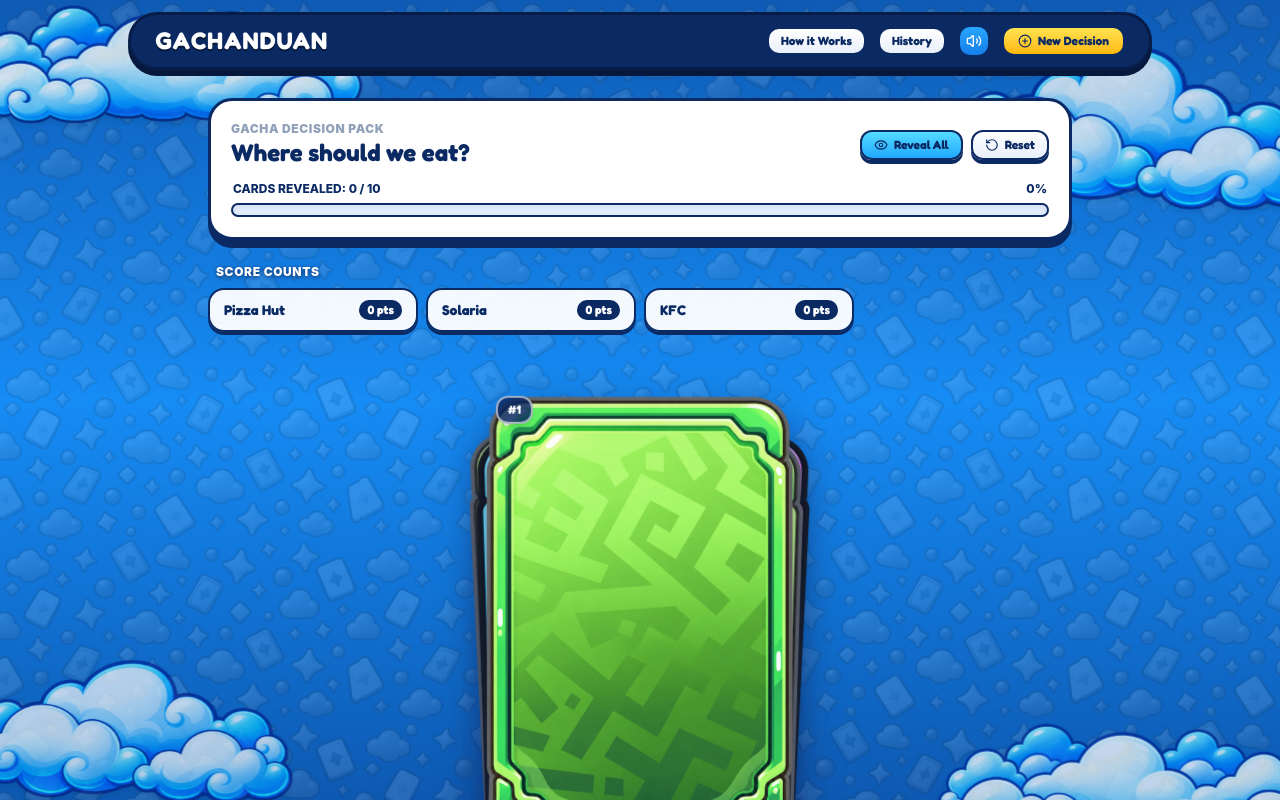
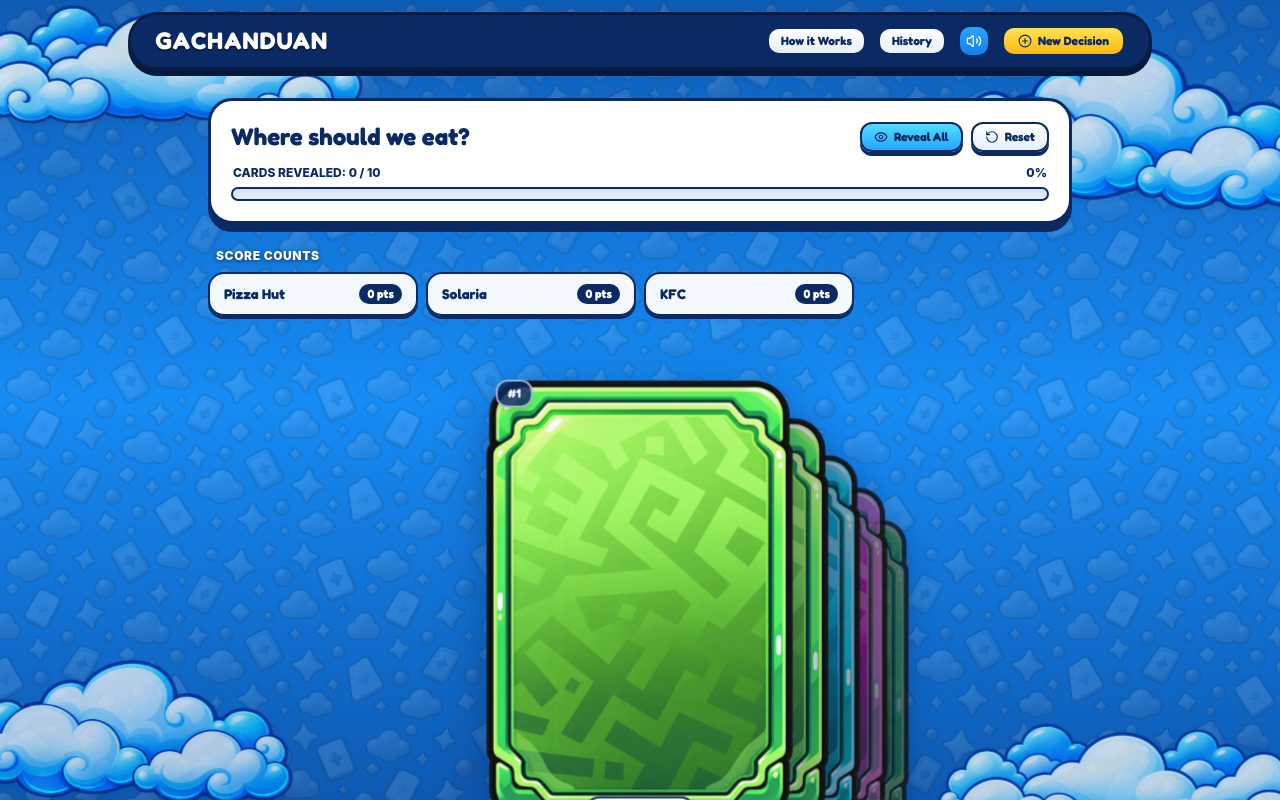
Before and after one commit to GachanduanApp/Gachanduan, a React (Vite) app: page / in a window 1280 px wide. Both pictures are taken after a click on the button "ROLL 10 CARDS". Shown: the top 800 px of the page. Built offline with nearby package versions, Linux system fonts and the light colour scheme.

Commit message:
fixing bad alignments and bugs, also adding glare animation to the revealed cards

```diff
--- a/src/components/GachaCard.tsx
+++ b/src/components/GachaCard.tsx
@@ -1,4 +1,4 @@
-import React from 'react';
+import React, { useRef, useEffect, useCallback } from 'react';
 import { GachaCardData, Rarity } from '../types';
 import { Sparkles } from 'lucide-react';
 
@@ -24,6 +24,157 @@ export const GachaCard: React.FC<GachaCardProps> = ({
   className = '',
 }) => {
   const revealed = isFlipped !== undefined ? isFlipped : card.revealed;
+
+  const cardRef = useRef<HTMLDivElement>(null);
+  const tiltRef = useRef<HTMLDivElement>(null);
+  const glareRef = useRef<HTMLDivElement>(null);
+  const isHoveredRef = useRef<boolean>(false);
+
+  // Dynamic glare background generator following cursor / phone tilt angle
+  const getGlareBackground = useCallback((xPct: string, yPct: string, rarity: Rarity) => {
+    const xNum = parseFloat(xPct);
+    const yNum = parseFloat(yPct);
+    const angle = Math.round((Math.atan2(yNum - 50, xNum - 50) * 180) / Math.PI + 90);
+
+    if (rarity === 'EPIC') {
+      return `radial-gradient(circle 280px at ${xPct}% ${yPct}%, rgba(255, 255, 255, 0.85) 0%, rgba(217, 70, 239, 0.38) 25%, rgba(147, 51, 234, 0.2) 50%, rgba(56, 189, 248, 0.15) 70%, transparent 85%), linear-gradient(${angle}deg, transparent 30%, rgba(255, 255, 255, 0.25) 50%, transparent 70%)`;
+    }
+    if (rarity === 'RARE') {
+      return `radial-gradient(circle 270px at ${xPct}% ${yPct}%, rgba(255, 255, 255, 0.85) 0%, rgba(56, 189, 248, 0.4) 28%, rgba(147, 197, 253, 0.18) 55%, transparent 80%), linear-gradient(${angle}deg, transparent 30%, rgba(255, 255, 255, 0.22) 50%, transparent 70%)`;
+    }
+    return `radial-gradient(circle 260px at ${xPct}% ${yPct}%, rgba(255, 255, 255, 0.8) 0%, rgba(40, 216, 107, 0.32) 30%, rgba(255, 255, 255, 0.1) 55%, transparent 75%), linear-gradient(${angle}deg, transparent 30%, rgba(255, 255, 255, 0.2) 50%, transparent 70%)`;
+  }, []);
+
+  const updateTiltAndGlare = useCallback((normX: number, normY: number, opacity: number = 1) => {
+    if (!tiltRef.current || !glareRef.current) return;
+
+    const clampedX = Math.max(-1, Math.min(1, normX));
+    const clampedY = Math.max(-1, Math.min(1, normY));
+
+    // Tilt directly towards cursor / tilt direction
+    const maxTilt = 14;
+    const rotX = -clampedY * maxTilt;
+    const rotY = clampedX * maxTilt;
+
+    tiltRef.current.style.transform = `perspective(1000px) rotateX(${rotX.toFixed(2)}deg) rotateY(${rotY.toFixed(2)}deg) scale3d(1.02, 1.02, 1.02)`;
+
+    const glareX = ((clampedX + 1) * 50).toFixed(1);
+    const glareY = ((clampedY + 1) * 50).toFixed(1);
+
+    glareRef.current.style.opacity = `${opacity}`;
+    glareRef.current.style.background = getGlareBackground(glareX, glareY, card.rarity);
+  }, [card.rarity, getGlareBackground]);
+
+  const resetTiltAndGlare = useCallback(() => {
+    if (tiltRef.current) {
+      tiltRef.current.style.transition = 'transform 0.45s cubic-bezier(0.2, 0.8, 0.2, 1)';
+      tiltRef.current.style.transform = 'perspective(1000px) rotateX(0deg) rotateY(0deg) scale3d(1, 1, 1)';
+    }
+    if (glareRef.current) {
+      glareRef.current.style.opacity = '0';
+    }
+  }, []);
+
+  // Desktop Mouse Handlers
+  const handleMouseMove = (e: React.MouseEvent<HTMLDivElement>) => {
+    if (!revealed || size !== 'lg' || disabled || !cardRef.current) return;
+    const rect = cardRef.current.getBoundingClientRect();
+    const x = e.clientX - (rect.left + rect.width / 2);
+    const y = e.clientY - (rect.top + rect.height / 2);
+    const normX = x / (rect.width / 2);
+    const normY = y / (rect.height / 2);
+    updateTiltAndGlare(normX, normY, 1);
+  };
+
+  const handleMouseEnter = () => {
+    if (!revealed || size !== 'lg' || disabled) return;
+    isHoveredRef.current = true;
+    if (tiltRef.current) {
+      tiltRef.current.style.transition = 'transform 0.08s ease-out';
+    }
+  };
+
+  const handleMouseLeave = () => {
+    isHoveredRef.current = false;
+    resetTiltAndGlare();
+  };
+
+  // Mobile Touch Handlers
+  const handleTouchMove = (e: React.TouchEvent<HTMLDivElement>) => {
+    if (!revealed || size !== 'lg' || disabled || !cardRef.current || !e.touches[0]) return;
+    const touch = e.touches[0];
+    const rect = cardRef.current.getBoundingClientRect();
+    const x = touch.clientX - (rect.left + rect.width / 2);
+    const y = touch.clientY - (rect.top + rect.height / 2);
+    const normX = x / (rect.width / 2);
+    const normY = y / (rect.height / 2);
+    updateTiltAndGlare(normX, normY, 0.9);
+  };
+
+  const handleTouchEnd = () => {
+    resetTiltAndGlare();
+  };
+
+  // Mobile Gyroscope System (tilting the phone tilts the card and shifts glare)
+  useEffect(() => {
+    if (!revealed || size !== 'lg' || disabled) {
+      resetTiltAndGlare();
+      return;
+    }
+
+    let rafId: number | null = null;
+    let targetNormX = 0;
+    let targetNormY = 0;
+    let currentNormX = 0;
+    let currentNormY = 0;
+    let hasGyroData = false;
+
+    const handleOrientation = (e: DeviceOrientationEvent) => {
+      // Prioritize direct mouse hovering if on desktop
+      if (isHoveredRef.current) return;
+      if (e.gamma === null || e.beta === null) return;
+      hasGyroData = true;
+
+      // Natural holding angle on phone is ~45 degrees
+      const naturalBeta = 45;
+      const maxRange = 22; // Responsive tilt sensitivity
+
+      const gamma = Math.max(-maxRange, Math.min(maxRange, e.gamma));
+      const betaDiff = Math.max(-maxRange, Math.min(maxRange, e.beta - naturalBeta));
+
+      targetNormX = gamma / maxRange;
+      targetNormY = -betaDiff / maxRange;
+
+      if (!rafId) {
+        rafId = requestAnimationFrame(stepGyro);
+      }
+    };
+
+    const stepGyro = () => {
+      if (!hasGyroData) return;
+      currentNormX += (targetNormX - currentNormX) * 0.18;
+      currentNormY += (targetNormY - currentNormY) * 0.18;
+
+      updateTiltAndGlare(currentNormX, currentNormY, 0.85);
+
+      if (
+        Math.abs(targetNormX - currentNormX) > 0.005 ||
+        Math.abs(targetNormY - currentNormY) > 0.005
+      ) {
+        rafId = requestAnimationFrame(stepGyro);
+      } else {
+        rafId = null;
+      }
+    };
+
+    window.addEventListener('deviceorientation', handleOrientation, true);
+
+    return () => {
+      window.removeEventListener('deviceorientation', handleOrientation, true);
+      if (rafId) cancelAnimationFrame(rafId);
+      resetTiltAndGlare();
+    };
+  }, [revealed, size, disabled, updateTiltAndGlare, resetTiltAndGlare]);
 
   // Assets mapping according to Section 10.1 of PDF
   const getAssets = (rarity: Rarity) => {
@@ -71,6 +222,16 @@ export const GachaCard: React.FC<GachaCardProps> = ({
 
   const handleClick = (e: React.MouseEvent) => {
     if (disabled) return;
+
+    // Request device orientation permission for iOS 13+ devices
+    if (
+      typeof window !== 'undefined' &&
+      typeof (window as any).DeviceOrientationEvent !== 'undefined' &&
+      typeof (DeviceOrientationEvent as any).requestPermission === 'function'
+    ) {
+      (DeviceOrientationEvent as any).requestPermission().catch(() => {});
+    }
+
     if (!card.revealed) {
       if (onReveal) {
         onReveal(card.id);
@@ -91,17 +252,33 @@ export const GachaCard: React.FC<GachaCardProps> = ({
 
   return (
     <div
+      ref={cardRef}
       onClick={handleClick}
+      onMouseMove={handleMouseMove}
+      onMouseEnter={handleMouseEnter}
+      onMouseLeave={handleMouseLeave}
+      onTouchMove={handleTouchMove}
+      onTouchEnd={handleTouchEnd}
       role={isClickable ? 'button' : 'figure'}
       tabIndex={isClickable ? 0 : -1}
       aria-label={`${card.optionName || 'Hidden card'} (${card.revealed ? card.rarity : 'Unrevealed'})`}
-      className={`relative perspective-1000 select-none transition-all duration-200 ${sizeClasses[size]} ${isClickable
-          ? 'cursor-pointer hover:scale-[1.02] active:scale-[0.98]'
+      className={`relative perspective-1000 select-none transition-all duration-200 ${sizeClasses[size]} ${
+        isClickable
+          ? revealed && size === 'lg'
+            ? 'cursor-pointer'
+            : 'cursor-pointer hover:scale-[1.02] active:scale-[0.98]'
           : 'cursor-default'
       } ${className}`}
     >
+      {/* 3D Tilt Wrapper */}
       <div
-        className={`relative w-full h-full duration-500 transform-style-3d transition-transform ease-out ${revealed ? 'rotate-y-180' : ''
+        ref={tiltRef}
+        className="relative w-full h-full transform-style-3d will-change-transform"
+        style={{ transformStyle: 'preserve-3d' }}
+      >
+        <div
+          className={`relative w-full h-full duration-500 transform-style-3d transition-transform ease-out ${
+            revealed ? 'rotate-y-180' : ''
           }`}
         >
           {/* ================= CARD BACK (Face Down State) ================= */}
@@ -140,6 +317,18 @@ export const GachaCard: React.FC<GachaCardProps> = ({
               alt={`${card.rarity} Card Frame`}
               className="w-full h-full object-contain select-none pointer-events-none absolute inset-0 z-0"
             />
+
+            {/* Dynamic Interactive Glare Layer following cursor / gyro */}
+            {size === 'lg' && (
+              <div
+                ref={glareRef}
+                className="absolute inset-0 z-30 pointer-events-none rounded-[28px] sm:rounded-[34px] overflow-hidden transition-opacity duration-300"
+                style={{
+                  opacity: 0,
+                  mixBlendMode: 'overlay',
+                }}
+              />
+            )}
 
           {/* Dynamic Content Layer strictly rendered in HTML inside safe card window */}
           <div
@@ -206,5 +395,6 @@ export const GachaCard: React.FC<GachaCardProps> = ({
         </div>
       </div>
     </div>
+  </div>
 );
 };
--- a/src/components/GachaPage.tsx
+++ b/src/components/GachaPage.tsx
@@ -62,25 +62,23 @@ export const GachaPage: React.FC<GachaPageProps> = ({
   const currentCard = cards[activeIndex] || cards[0];
   const remainingInDeck = Math.max(0, cards.length - activeIndex - 1);
 
-  // Cards remaining in deck behind active card (showing 3–4 background cards)
+  // Cards remaining in deck behind active card (showing up to 4 receding background cards like reference)
   const remainingCards = cards.slice(activeIndex + 1);
-  const fanCards = remainingCards.slice(0, 4);
+  const depthCards = remainingCards.slice(0, 4);
 
-  // Symmetrical deck arrangements:
-  // Desktop: controlled, slightly fanned stack with balanced alternating pairs
-  // Mobile: compact, nearly straight stack to conserve space and eliminate horizontal overflow
-  const fanConfigs = isDesktop
+  // Depth Carousel Rail configurations (Cards recede into depth to the right on a 3D rail)
+  const depthConfigs = isDesktop
     ? [
-      { x: 6, y: -4, rot: 1.8 },
-      { x: -6, y: -7, rot: -1.8 },
-      { x: 10, y: -10, rot: 2.8 },
-      { x: -10, y: -13, rot: -2.8 },
+      { x: 48, scale: 0.92, brightness: 0.86, contrast: 0.98, opacity: 1 },
+      { x: 92, scale: 0.84, brightness: 0.72, contrast: 0.96, opacity: 0.95 },
+      { x: 130, scale: 0.77, brightness: 0.58, contrast: 0.94, opacity: 0.88 },
+      { x: 162, scale: 0.70, brightness: 0.45, contrast: 0.92, opacity: 0.80 },
     ]
     : [
-      { x: 3, y: -3, rot: 0.8 },
-      { x: -3, y: -5, rot: -0.8 },
-      { x: 4, y: -7, rot: 1.2 },
-      { x: -4, y: -9, rot: -1.2 },
+      { x: 26, scale: 0.92, brightness: 0.86, contrast: 0.98, opacity: 1 },
+      { x: 48, scale: 0.84, brightness: 0.72, contrast: 0.96, opacity: 0.95 },
+      { x: 66, scale: 0.77, brightness: 0.58, contrast: 0.94, opacity: 0.88 },
+      { x: 80, scale: 0.70, brightness: 0.45, contrast: 0.92, opacity: 0.80 },
     ];
 
   // Reveal the current active card
@@ -131,7 +129,7 @@ export const GachaPage: React.FC<GachaPageProps> = ({
 
     setTimeout(() => {
       setDiscardingCard(null);
-    }, 270);
+    }, 320);
   };
 
   // Jump to specific card in collection
@@ -148,17 +146,17 @@ export const GachaPage: React.FC<GachaPageProps> = ({
       <div className="w-full mb-6">
         <Panel variant="white" className="p-4 sm:p-5">
           <div className="flex flex-col sm:flex-row items-center justify-between gap-3 mb-3">
-            <div>
-              <span className="text-[10px] sm:text-xs font-black uppercase tracking-wider text-slate-400 block">
+            <div className="text-center sm:text-left min-w-0">
+              {/* <span className="text-[10px] sm:text-xs font-black uppercase tracking-wider text-slate-400 block">
                 GACHA DECISION PACK
-              </span>
+              </span> */}
               <h2 className="font-display font-black text-xl sm:text-2xl text-[#0B2A63] truncate max-w-md">
                 {question || 'Where should we eat?'}
               </h2>
             </div>
 
             {/* Top Control Buttons */}
-            <div className="flex items-center gap-2 self-stretch sm:self-auto justify-end">
+            <div className="flex items-center gap-2 self-stretch sm:self-auto justify-center sm:justify-end">
               {!isAllRevealed && (
                 <GameButton
                   variant="cyan"
@@ -239,20 +237,24 @@ export const GachaPage: React.FC<GachaPageProps> = ({
         </div>
       </div>
 
-      {/* 3. Central Card Stage (Section 8.2 of PDF) */}
-      <div className="relative w-full max-w-sm flex flex-col items-center justify-center my-4 sm:my-6 min-h-[440px] sm:min-h-[500px]">
-        {/* Fan / Stack of cards behind active card (Clean, Symmetrical, Solid - No Ghosting) */}
-        <div className="absolute inset-0 flex items-center justify-center pointer-events-none">
-          {fanCards.map((card, i) => {
-            const config = fanConfigs[i] || { x: 0, y: 0, rot: 0 };
+      {/* 3. Central Card Stage (Depth Carousel on 3D rail receding to the right) */}
+      <div className="relative w-full max-w-sm flex flex-col items-center my-4 sm:my-6">
+        {/* Dedicated Card Stack Frame (Exact card dimensions; isolates cards completely from button flow) */}
+        <div className="relative w-64 sm:w-72 md:w-80 h-[384px] sm:h-[432px] md:h-[480px]">
+          {/* Depth Carousel: Cards recede into depth on a 3D rail to the right, perfectly aligned at baseline */}
+          <div className="absolute inset-0 pointer-events-none">
+            {depthCards.map((card, i) => {
+              const config = depthConfigs[i] || { x: 0, scale: 1, brightness: 1, contrast: 1, opacity: 1 };
               return (
                 <div
                   key={card.id}
-                className="absolute w-64 sm:w-72 md:w-80 h-[384px] sm:h-[432px] md:h-[480px] bg-transparent drop-shadow-[0_8px_16px_rgba(11,42,99,0.22)] transition-transform duration-300 pointer-events-none select-none"
+                  className="absolute inset-0 bg-transparent transition-all duration-300 ease-out pointer-events-none select-none"
                   style={{
-                  transform: `translate3d(${config.x}px, ${config.y}px, 0) rotate(${config.rot}deg)`,
-                  zIndex: 10 - i,
-                  opacity: 1, // Solid opacity eliminates ghosting
+                    transform: `translate3d(${config.x}px, 0, 0) scale(${config.scale})`,
+                    transformOrigin: 'bottom center',
+                    zIndex: 15 - i,
+                    filter: `brightness(${config.brightness}) contrast(${config.contrast}) drop-shadow(0 10px 20px rgba(11,42,99,0.35))`,
+                    opacity: config.opacity,
                   }}
                 >
                   <img
@@ -271,11 +273,11 @@ export const GachaPage: React.FC<GachaPageProps> = ({
             })}
           </div>
 
-        {/* Current Active Playable Card & Discard Layer with subtle lift/bounce on interaction */}
-        <div className="relative z-20 flex items-center justify-center transition-all duration-200 ease-out hover:-translate-y-2 hover:drop-shadow-[0_16px_32px_rgba(11,42,99,0.35)] active:translate-y-0.5">
-          {/* Discarding Card (previous revealed card swipes out to the right) */}
+          {/* Current Active Playable Card & Discard Layer */}
+          <div className="absolute inset-0 z-20 flex items-center justify-center transition-all duration-200 ease-out hover:-translate-y-2 hover:drop-shadow-[0_16px_32px_rgba(11,42,99,0.35)] active:translate-y-0.5">
+            {/* Discarding Card (previous revealed card swipes out to the left) */}
             {discardingCard && (
-            <div className="absolute inset-0 flex items-center justify-center z-30 pointer-events-none animate-card-slide-out">
+              <div className="absolute inset-0 flex items-center justify-center z-30 pointer-events-none animate-card-slide-out-left">
                 <GachaCard
                   key={`discard-${discardingCard.card.id}`}
                   card={discardingCard.card}
@@ -298,9 +300,10 @@ export const GachaPage: React.FC<GachaPageProps> = ({
               />
             )}
           </div>
+        </div>
 
-        {/* Action Controls clearly positioned below the deck */}
-        <div className="relative z-30 mt-6 sm:mt-8 flex items-center justify-center gap-3">
+        {/* Action Controls clearly positioned below the deck (aligned with center and Card Collection) */}
+        <div className="relative z-30 mt-6 sm:mt-8 flex items-center justify-center gap-3 w-full">
           {!currentCard?.revealed ? (
             <GameButton
               variant="primary"
--- a/src/components/RevealAllModal.tsx
+++ b/src/components/RevealAllModal.tsx
@@ -170,9 +170,8 @@ export const RevealAllModal: React.FC<RevealAllModalProps> = ({
               return (
                 <div
                   key={card.id}
-                  className={`transition-transform duration-200 ${
-                    isCurrentlyFlipping ? 'scale-105 z-20' : ''
-                  }`}
+                  className={`transition-transform duration-200 ${isCurrentlyFlipping ? 'scale-105 z-20' : ''
+                    }`}
                 >
                   <GachaCard
                     card={card}
--- a/src/components/RulesModal.tsx
+++ b/src/components/RulesModal.tsx
@@ -27,7 +27,7 @@ export const RulesModal: React.FC<RulesModalProps> = ({ isOpen, onClose }) => {
         </div> */}
 
         <h2 className="font-display font-black text-2xl sm:text-3xl text-[#0B2A63] mb-3">
-          How GACHANDUAN Works
+          How it Works
         </h2>
 
         <p className="text-xs sm:text-sm font-semibold text-slate-600 mb-5 leading-relaxed">
--- a/src/components/common/Badge.tsx
+++ b/src/components/common/Badge.tsx
@@ -35,7 +35,7 @@ export const Badge: React.FC<BadgeProps> = ({
 
   return (
     <span
-      className={`inline-flex items-center justify-center font-display select-none leading-none shadow-[0_2px_0_#0B2A63] ${variantStyles[chosenVariant]} ${sizeStyles[size]} ${className}`}
+      className={`inline-flex items-center justify-center font-display select-none leading-none whitespace-nowrap shrink-0 shadow-[0_2px_0_#0B2A63] ${variantStyles[chosenVariant]} ${sizeStyles[size]} ${className}`}
     >
       {children}
     </span>
--- a/src/components/common/GameButton.tsx
+++ b/src/components/common/GameButton.tsx
@@ -7,6 +7,7 @@ interface GameButtonProps extends React.ButtonHTMLAttributes<HTMLButtonElement>
   size?: 'sm' | 'md' | 'lg' | 'xl';
   icon?: React.ReactNode;
   children: React.ReactNode;
+  withGlare?: boolean;
 }
 
 export const GameButton: React.FC<GameButtonProps> = ({
@@ -16,6 +17,7 @@ export const GameButton: React.FC<GameButtonProps> = ({
   children,
   className = '',
   disabled,
+  withGlare = false,
   ...props
 }) => {
   // Variant styles based on PDF 6.2 Button System
@@ -51,11 +53,19 @@ export const GameButton: React.FC<GameButtonProps> = ({
   return (
     <button
       disabled={disabled}
-      className={`inline-flex items-center justify-center select-none font-display transition-all duration-75 text-center leading-none ${variantStyles[variant]} ${sizeStyles[size]} ${disabledStyles} ${className}`}
+      className={`relative overflow-hidden group inline-flex items-center justify-center select-none font-display transition-all duration-75 text-center leading-none ${variantStyles[variant]} ${sizeStyles[size]} ${disabledStyles} ${className}`}
       {...props}
     >
-      {icon && <span className="shrink-0">{icon}</span>}
-      <span>{children}</span>
+      {withGlare && !disabled && (
+        <span
+          className="absolute inset-0 pointer-events-none overflow-hidden rounded-[inherit]"
+          aria-hidden="true"
+        >
+          <span className="absolute inset-y-0 -left-[120%] w-[60%] bg-gradient-to-r from-transparent via-white/45 to-transparent skew-x-[-25deg] transition-all duration-700 ease-out group-hover:left-[160%]" />
+        </span>
+      )}
+      {icon && <span className="relative z-10 shrink-0">{icon}</span>}
+      <span className="relative z-10">{children}</span>
     </button>
   );
 };
```
Also changed, not shown: src/components/DecisionSetup.tsx (+7 -6 lines), src/components/layout/Navbar.tsx (+4 -5 lines), src/index.css (+44 -15 lines), assets/commonBack.png, public/assets/commonBack.png. Lines whose indentation alone changed are shown as unchanged.
